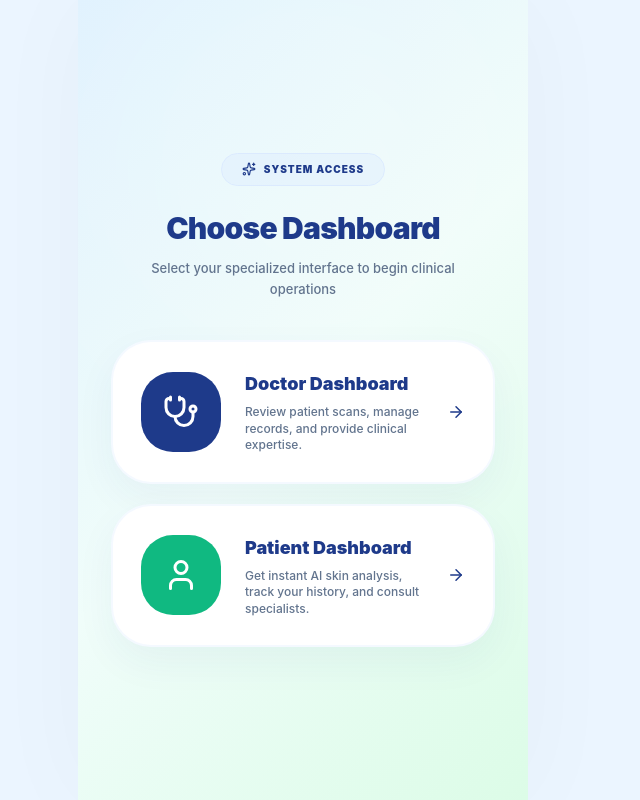
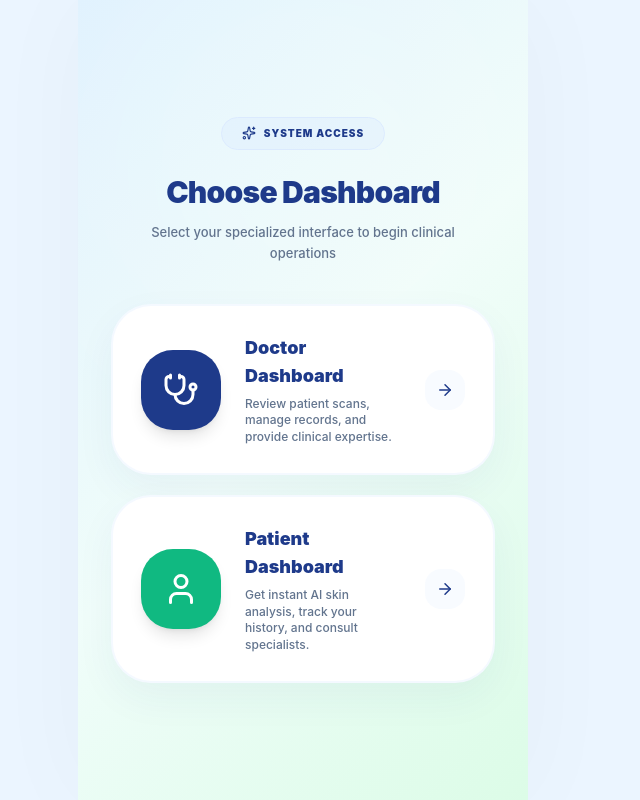
Before and after one commit to uzairraza73/FYP-App, a Next.js app: page /portal-select in a window 1280 px wide. Shown: the whole page, without its empty margins (337-977 px from the left). Built offline with nearby package versions, Linux system fonts and the light colour scheme.

Commit message:
Final Sync: Comprehensive Project Save. Includes 3D Welcome Page, Portal Selection, and updated ClientLayout visibility rules. Project is fully synchronized and ready for production.

```diff
--- a/src/app/portal-select/page.tsx
+++ b/src/app/portal-select/page.tsx
@@ -98,14 +98,20 @@ export default function PortalSelectPage() {
                              shadow-[0_15px_40px_rgba(30,58,138,0.05)] hover:shadow-[0_25px_60px_rgba(30,58,138,0.12)]
                              hover:border-clinical-blue/20 transition-all duration-300`}
                 >
-                  <div className={`w-20 h-20 ${portal.color} rounded-3xl flex items-center justify-center text-white`}>
+                  <div className={`w-20 h-20 ${portal.color} rounded-3xl flex items-center justify-center text-white shadow-lg group-hover:rotate-6 transition-transform duration-500`}>
                     <portal.icon size={36} />
                   </div>
                   <div className="flex-1">
-                    <h3 className="text-lg font-black text-dark-blue mb-1.5">{portal.title}</h3>
-                    <p className="text-slate-500 text-[12px] font-medium leading-snug">{portal.description}</p>
+                    <h3 className="text-lg font-black text-dark-blue mb-1.5 group-hover:text-clinical-blue transition-colors">
+                      {portal.title}
+                    </h3>
+                    <p className="text-slate-500 text-[12px] font-medium leading-snug">
+                      {portal.description}
+                    </p>
                   </div>
-                  <ArrowRight size={18} className="text-dark-blue" />
+                  <div className="w-10 h-10 rounded-2xl bg-light-blue/20 flex items-center justify-center text-dark-blue group-hover:bg-dark-blue group-hover:text-white transition-all duration-300">
+                    <ArrowRight size={18} />
+                  </div>
                 </motion.button>
               ))}
             </div>
```
